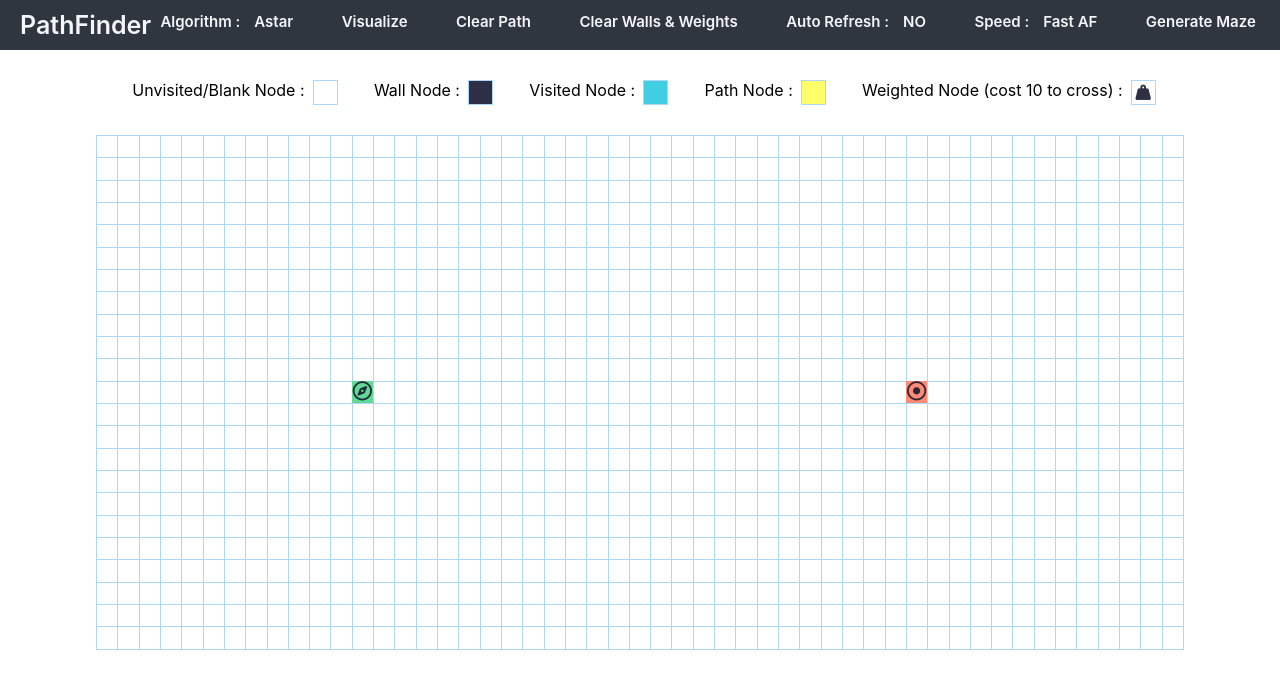
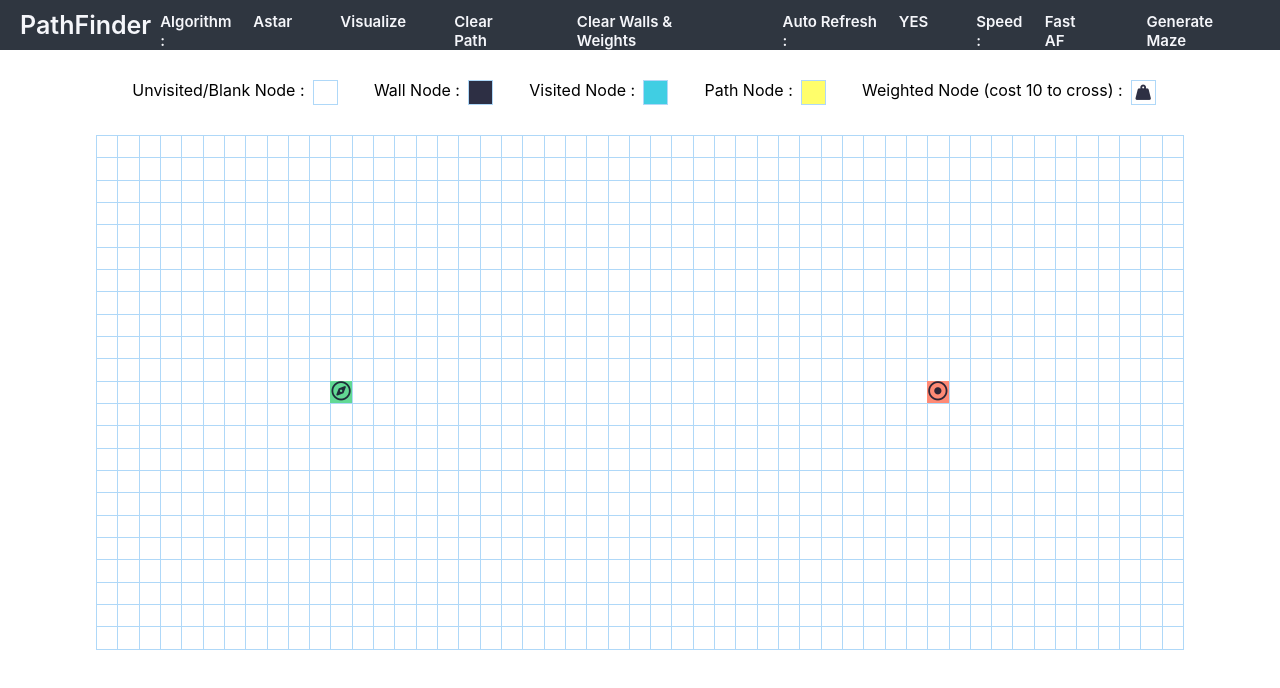
Before and after one commit to Baptistemontan/pathfinder2, a React (Create React App) app: page / in a window 1280 px wide. Shown: the top 688 px of the page. Built offline with nearby package versions, Linux system fonts and the light colour scheme.

Commit message:
centralize default value for autoRefresh in common.ts

```diff
--- a/src/App.tsx
+++ b/src/App.tsx
@@ -8,8 +8,11 @@ import "./css/main.css";
 import {
   AlgosChoices,
   AlgosLabels,
+  autoRefreshChoices,
+  autoRefreshLabels,
   COL_NUMBER,
   defaultAlgo,
+  defaultAutoRefresh,
   defaultGoal,
   defaultSpeed,
   defaultStart,
@@ -76,11 +79,11 @@ export default function App() {
             Clear Walls & Weights
           </div>
 
-          <DropDownList
+          <DropDownList<autoRefreshLabels>
             handleChange={(newChoice) => { Board.autoRefresh = newChoice === "YES"; }}
-            choices={["YES", "NO"]}
+            choices={autoRefreshChoices}
             id="refresh-list"
-            defaultChoice="NO"
+            defaultChoice={defaultAutoRefresh}
             question="Auto Refresh :"
           />
           <DropDownList
--- a/src/BoardClass.ts
+++ b/src/BoardClass.ts
@@ -7,6 +7,7 @@ import {
   Coord,
   createNodeGrid,
   defaultAlgo,
+  defaultAutoRefresh,
   defaultSpeed,
   defaultWeight,
   ManhattanDist,
@@ -47,7 +48,7 @@ export default class BoardClass {
     this.rightClick = false;
     this.mouseDown = false;
     this.toChange = "none";
-    this._autoRefresh = false;
+    this._autoRefresh = defaultAutoRefresh === "YES";
     this._currentAlgo = defaultAlgo;
     this._speed = defaultSpeed;
     this.currentRenderID = Math.random();
--- a/src/common.ts
+++ b/src/common.ts
@@ -13,12 +13,12 @@ export interface Coord {
 
 export const defaultStart:Coord = {
   x: Math.floor(ROW_NUMBER / 2),
-  y: Math.floor(COL_NUMBER / 4),
+  y: Math.floor(COL_NUMBER / 4) - 1,
 };
 
 export const defaultGoal:Coord = {
   x: Math.floor(ROW_NUMBER / 2),
-  y: Math.floor((COL_NUMBER / 4) * 3),
+  y: Math.floor((COL_NUMBER / 4) * 3) + 1,
 };
 
 type baseState = "start" | "goal";
@@ -30,6 +30,9 @@ export type AlgosLabels = typeof AlgosChoices[number];
 export const defaultAlgo:AlgosLabels = "Astar";
 export const SpeedChoices = ["Slow", "Medium", "Fast AF", "Instant"] as const;
 export type speedLabels = typeof SpeedChoices[number];
+export const autoRefreshChoices = ["YES", "NO"] as const;
+export type autoRefreshLabels = typeof autoRefreshChoices[number];
+export const defaultAutoRefresh:autoRefreshLabels = "YES";
 
 export const AnimDelay:Record<speedLabels, number> = {
   Slow: 30,
```
